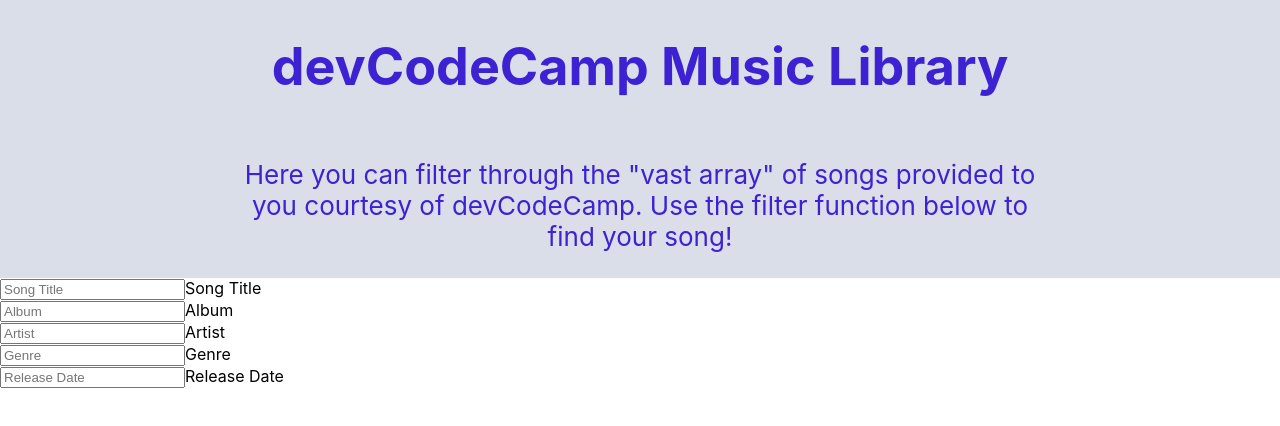
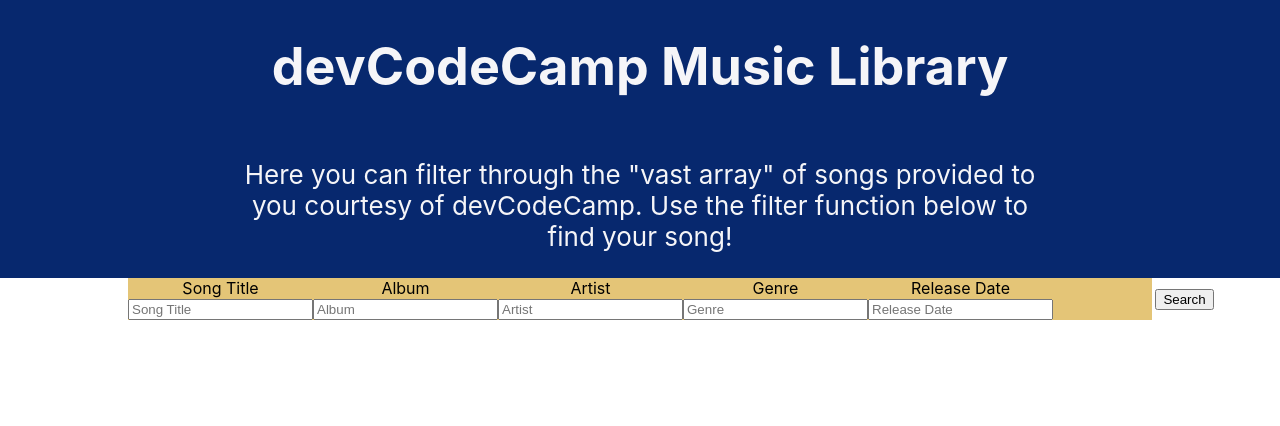
Before and after one commit to victorPaturzo/dCCMusicLibrary, a React (Create React App) app: page / in a window 1280 px wide. Shown: the top 426 px of the page. Built offline with nearby package versions, Linux system fonts and the light colour scheme.

Commit message:
Finalized filter bar.(VPP)

```diff
--- a/src/Components/AdvancedFilter/AdvancedFilter.css
+++ b/src/Components/AdvancedFilter/AdvancedFilter.css
@@ -0,0 +1,13 @@
+.AdvancedFilterPosition {
+    text-align: center;
+    width: 80%;
+    margin-left: 10%;
+    display: flex;
+    flex-direction: row;
+    align-items: center;
+    background-color: rgb(228, 197, 119);
+}
+
+.SearchButtonPosition {
+    padding-left: 10%;
+}
--- a/src/Components/AdvancedFilter/AdvancedFilter.jsx
+++ b/src/Components/AdvancedFilter/AdvancedFilter.jsx
@@ -9,30 +9,35 @@
 
     render() {
         return(
-            <div className="AdvancedFilterInput">
+            <div className="AdvancedFilterPosition">
                 <div className="form-floating mb-3">
+                    <label htmlFor="floatingInput">Song Title</label>
                     <input type="songTitle" className="form-control" id="floatingInput" placeholder="Song Title"/>
-                    <label htmlFor="floatingInput">Song Title</label>
                 </div>
 
                 <div className="form-floating mb-3">
+                    <label htmlFor="floatingInput">Album</label>
                     <input type="album" className="form-control" id="floatingInput" placeholder="Album"/>
-                    <label htmlFor="floatingInput">Album</label>
                 </div>
 
                 <div className="form-floating mb-3">
+                    <label htmlFor="floatingInput">Artist</label>
                     <input type="artist" className="form-control" id="floatingInput" placeholder="Artist"/>
-                    <label htmlFor="floatingInput">Artist</label>
                 </div>
 
                 <div className="form-floating mb-3">
+                    <label htmlFor="floatingInput">Genre</label>
                     <input type="genre" className="form-control" id="floatingInput" placeholder="Genre"/>
-                    <label htmlFor="floatingInput">Genre</label>
+
                 </div>
 
                 <div className="form-floating mb-3">
+                    <label htmlFor="floatingInput">Release Date</label>
                     <input type="releaseDate" className="form-control" id="floatingInput" placeholder="Release Date"/>
-                    <label htmlFor="floatingInput">Release Date</label>
+                </div>
+
+                <div className="SearchButtonPosition">
+                    <input class="btn btn-primary" type="button" value="Search"/>
                 </div>
             </div>
         )
--- a/src/Components/App.css
+++ b/src/Components/App.css
@@ -8,14 +8,14 @@
 }
 
 .App-header {
-  background-color: #d9dee9;
+  background-color: #07286e;
   min-height: 20vh;
   display: flex;
   flex-direction: column;
   align-items: center;
   justify-content: center;
   font-size: calc(10px + 2vmin);
-  color: rgb(60, 34, 211);
+  color: rgb(245, 245, 248);
 }
 
 .App-link {
```
